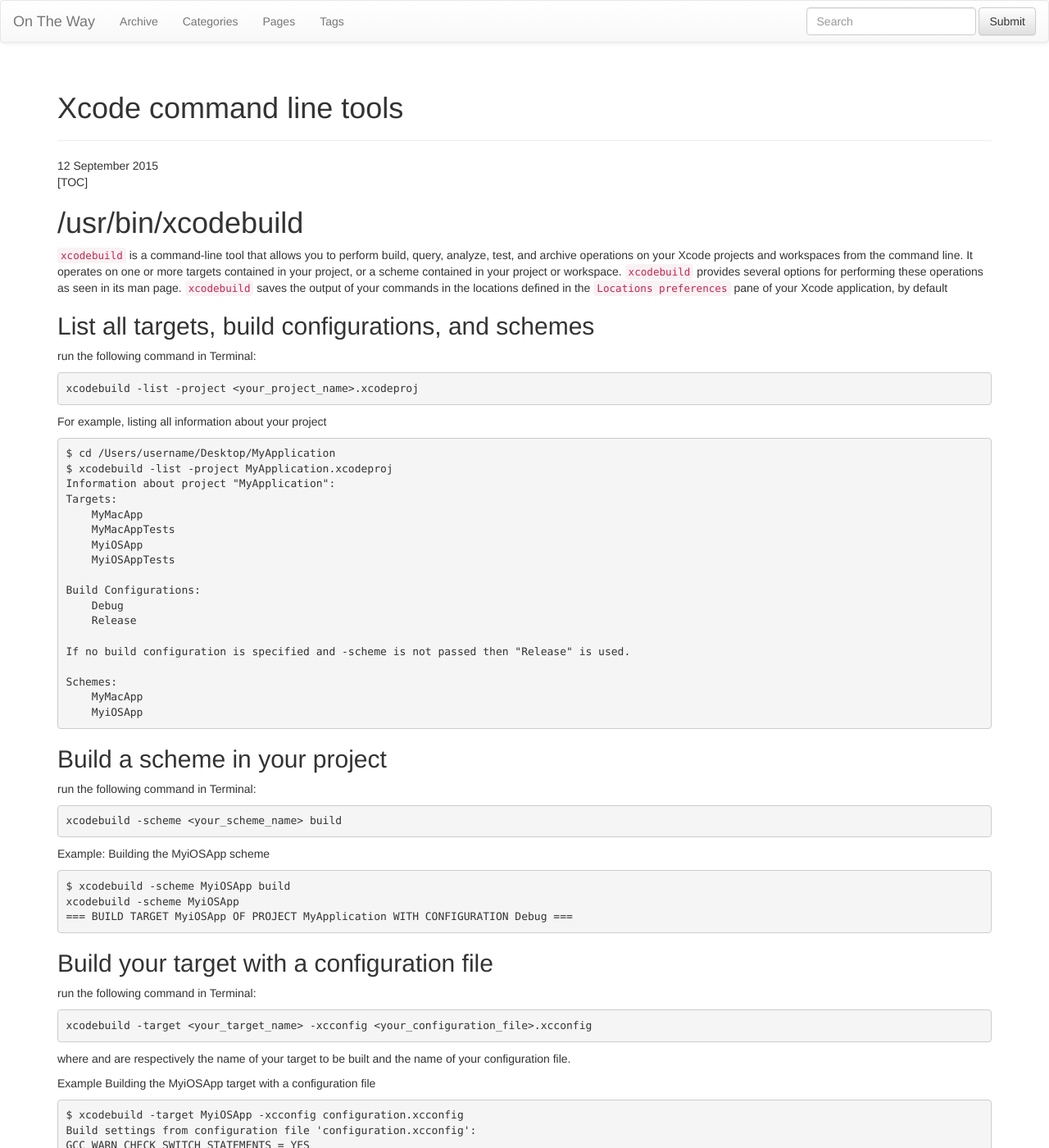
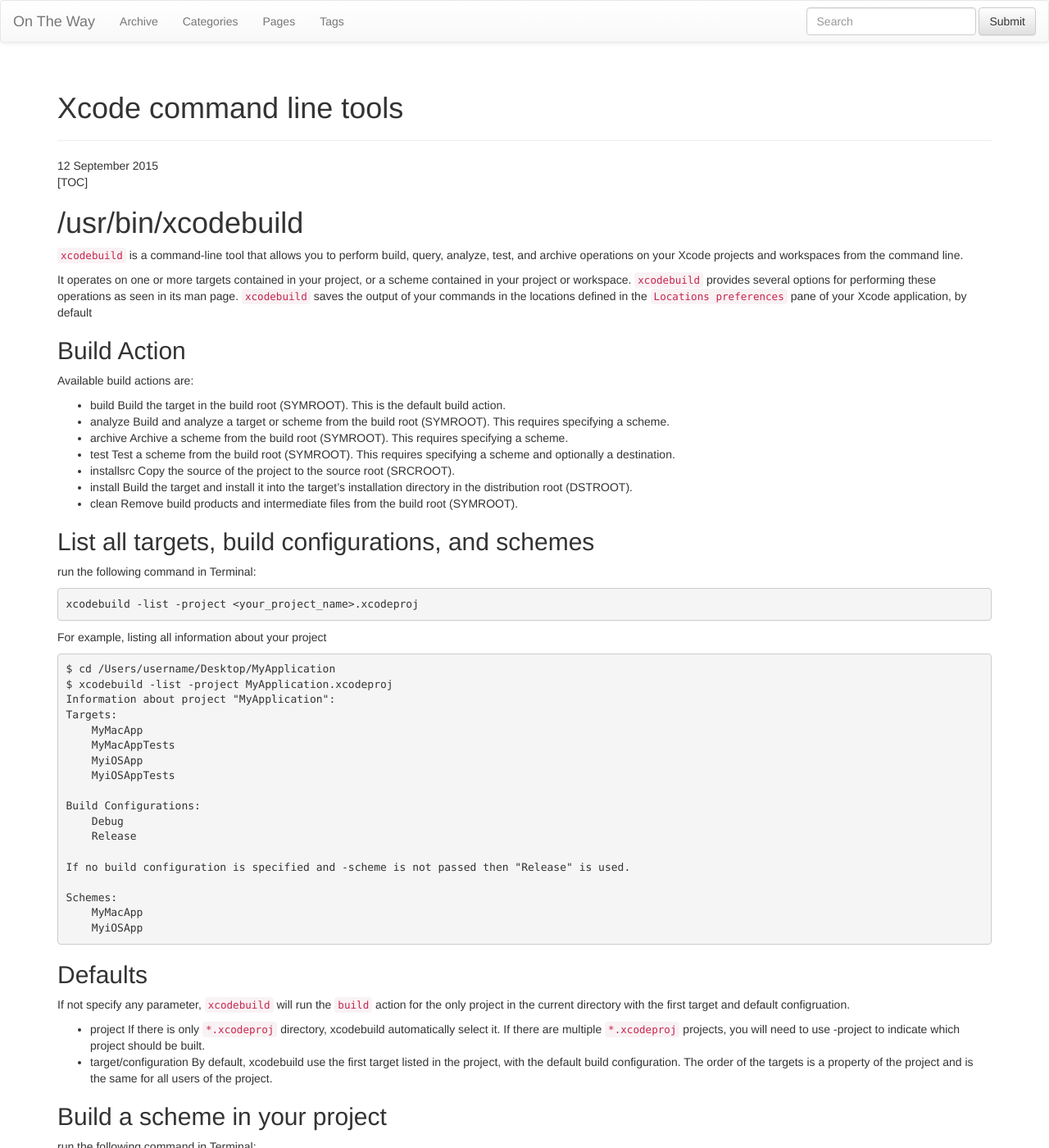
Before and after one commit to dapenghu/dapenghu.github.io, a Jekyll site: the page built from _posts/2015-09-12-xcode-command-line.md, in a window 1280 px wide and 1400 px high. Shown: the whole window at 82% size. Built offline with Jekyll 4.4.1, drawn with Linux system fonts in a browser that asks for light colours; nearby versions of some CDN libraries; library files that are not in the unit come from our copies; comment, search, counter and statistics services are not loaded.

Commit message:
xcode command line

```diff
--- a/_posts/2015-09-12-xcode-command-line.md
+++ b/_posts/2015-09-12-xcode-command-line.md
@@ -11,9 +11,22 @@ tags: [Xcode]
 
 # /usr/bin/xcodebuild
 `xcodebuild` is a command-line tool that allows you to perform build, query, analyze, test, and archive operations on your Xcode projects and workspaces from the command line.
+
 It operates on one or more targets contained in your project, or a scheme contained in your project or workspace.
 `xcodebuild` provides several options for performing these operations as seen in its man page.
 `xcodebuild` saves the output of your commands in the locations defined in the `Locations preferences` pane of your Xcode application, by default
+
+## Build Action
+
+Available build actions are:
+
+- build      Build the target in the build root (SYMROOT).  This is the default build action.
+- analyze    Build and analyze a target or scheme from the build root (SYMROOT).  This requires specifying a scheme.
+- archive    Archive a scheme from the build root (SYMROOT).  This requires specifying a scheme.
+- test       Test a scheme from the build root (SYMROOT).  This requires specifying a scheme and optionally a destination.
+- installsrc Copy the source of the project to the source root (SRCROOT).
+- install    Build the target and install it into the target's installation directory in the distribution root (DSTROOT).
+- clean      Remove build products and intermediate files from the build root (SYMROOT).
 
 ## List all targets, build configurations, and schemes
 run the following command in Terminal:
@@ -40,6 +53,17 @@ For example, listing all information about your project
     Schemes:
         MyMacApp
         MyiOSApp
+
+## Defaults
+
+If not specify any parameter, `xcodebuild` will run the `build` action for the only project in the current directory with the first target and default configruation.
+
+- project
+    If there is only `*.xcodeproj` directory, xcodebuild automatically select it.
+    If there are multiple `*.xcodeproj` projects, you will need to use -project to indicate which project should be built.
+- target/configuration
+    By default, xcodebuild use the first target listed in the project, with the default build configuration. The
+     order of the targets is a property of the project and is the same for all users of the project.
 
 
 ## Build a scheme in your project
```
